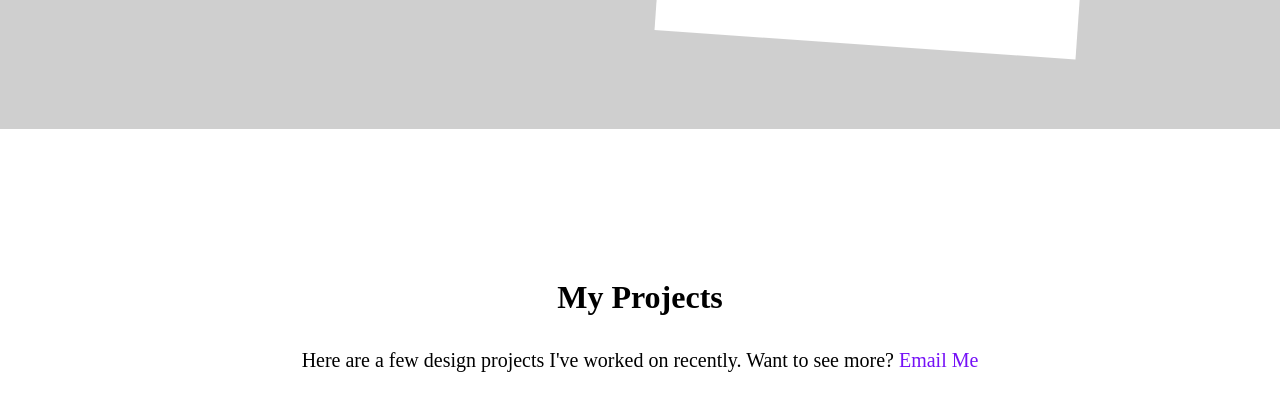
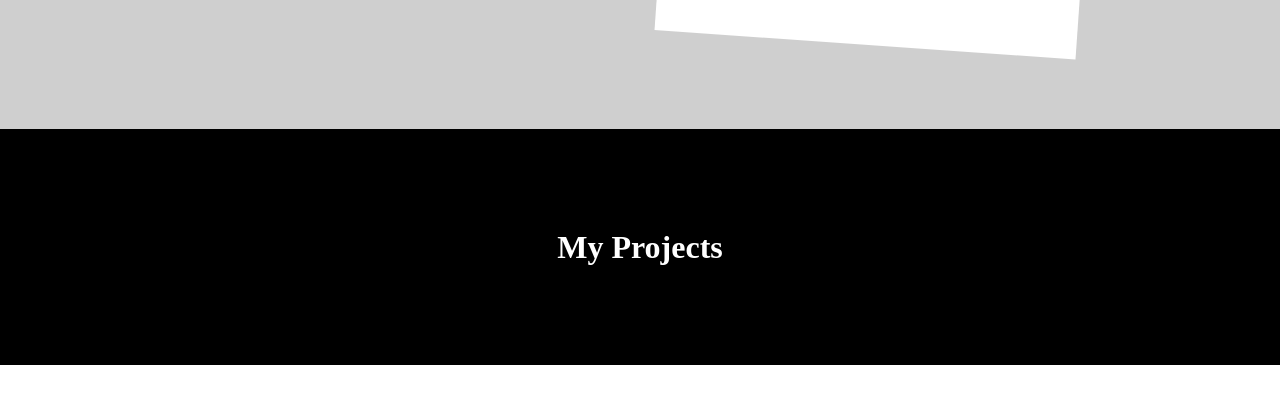
Before and after one commit to prayaslashkari/react-portfolio, a React (Create React App) app: page / in a window 1280 px wide. Shown: the part 4780-5195 px from the top of the page. Built offline with nearby package versions, Linux system fonts and the light colour scheme.

Commit message:
some animation

```diff
--- a/src/App.js
+++ b/src/App.js
@@ -1,7 +1,7 @@
 import React from 'react';
 import './App.css';
 
-import {Demo,Footer, Hireme, Photogrid, Navbar,Hero,Skills, Project, Education, Main} from './components';
+import {Project2, Demo,Footer, Hireme, Photogrid, Navbar,Hero,Skills, Project, Education, Main} from './components';
 
 function App() {
   return (
@@ -12,7 +12,9 @@ function App() {
       <Skills/>
      { /* <Education/> */}
       <Demo/>
+      <Project2/>
       <Project/>
+
       <Hireme/>
       <Footer/>
 
--- a/src/components/index.js
+++ b/src/components/index.js
@@ -8,3 +8,4 @@ export {default as Hireme} from './hireme/Hireme'
 export {default as Footer} from './footer/Footer'
 export {default as Demo} from './demo/Demo'
 export {default as Main} from './main/Main'
+export {default as Project2} from './project2/Project2'
--- /dev/null
+++ b/src/components/project2/Project2.jsx
@@ -0,0 +1,99 @@
+import React, {useState,useEffect,useRef} from 'react';
+import styles from './Project2.module.css';
+import { gsap,Power3,TweenMax} from 'gsap';
+
+
+const Project2 = () => {
+    const [toggle, setToggle] = useState(true);
+
+    let button = useRef("null")
+
+        useEffect(()=>{
+        })
+
+        let handleclick = () =>
+        {
+                TweenMax.fromTo(
+                    button,
+                    1,
+                    {
+                        marginTop: 0,
+                        height: 0,
+                        opacity: 0,
+                        ease: Power3.easeInOut,
+                        /* fontSize: "1rem", */
+                    },
+                    {
+                        display: "block",
+                        marginTop: "100",
+                        opacity: 1,
+                        height: "auto",
+                        ease: Power3.easeInOut,
+                        /* reversed: true */
+                        /* fontSize: "2.5rem", */
+                    }
+                    )
+                    setToggle(!toggle)
+    }
+
+    let reverseclick = () =>
+    {
+            TweenMax.fromTo(
+                button,
+                1,
+                {
+                    marginTop: 0,
+                    height: 0,
+                    opacity: 0,
+                    ease: Power3.easeInOut,
+                    /* fontSize: "1rem", */
+                },
+                {
+                    display: "block",
+                    marginTop: "100",
+                    opacity: 1,
+                    height: "auto",
+                    ease: Power3.easeInOut,
+                    runBackwards: true,
+                    /* reversed: true */
+                    /* fontSize: "2.5rem", */
+                }
+                )
+                setToggle(!toggle)
+}
+
+
+    return (
+        <div className={styles.container}>
+            <div className={styles.inner}>
+                <div className={styles.innerF}>
+                <h1 onClick={toggle?()=>handleclick() : ()=>reverseclick()} className={styles.title}>
+                My Projects
+                    </h1>
+                    </div>
+
+                {/* Nested Component DIV */}
+
+                <div ref={el=> {button = el}} style={{ height: "0", border: "red solid 1px",color: "white", display: "none"}}>
+                I am nested DIV <br></br>
+                I am nested DIV<br></br>
+                I am nested DIV<br></br>
+                I am nested DIV<br></br>
+                I am nested DIV<br></br>
+                I am nested DIV<br></br>
+                I am nested DIV<br></br>I am nested DIV<br></br>I am nested DIV<br></br>I am nested DIV<br></br>
+
+                I am nested DIVI am nested DIVI am nested DIV
+
+                I am nested DIV
+
+                </div>
+
+                {/* toggle ? <Nested ref={el=>{button = el}}/> : console.log("toggle is off") */}
+
+            </div>
+            </div>
+            );
+}
+
+export default Project2;
--- /dev/null
+++ b/src/components/project2/Project2.module.css
@@ -0,0 +1,33 @@
+.container{
+padding: 100px;
+max-height: 60vh;
+background-color: black;
+text-align: center;
+
+
+}
+
+.inner{
+
+}
+
+.innerF{
+
+}
+
+.title{
+
+    color: white;
+    font-size: 2rem;
+    font-weight: 800;
+    line-height: 1.125;
+    z-index: 1;
+}
+
+
+
+
+
+.innerS{
+
+}
```
